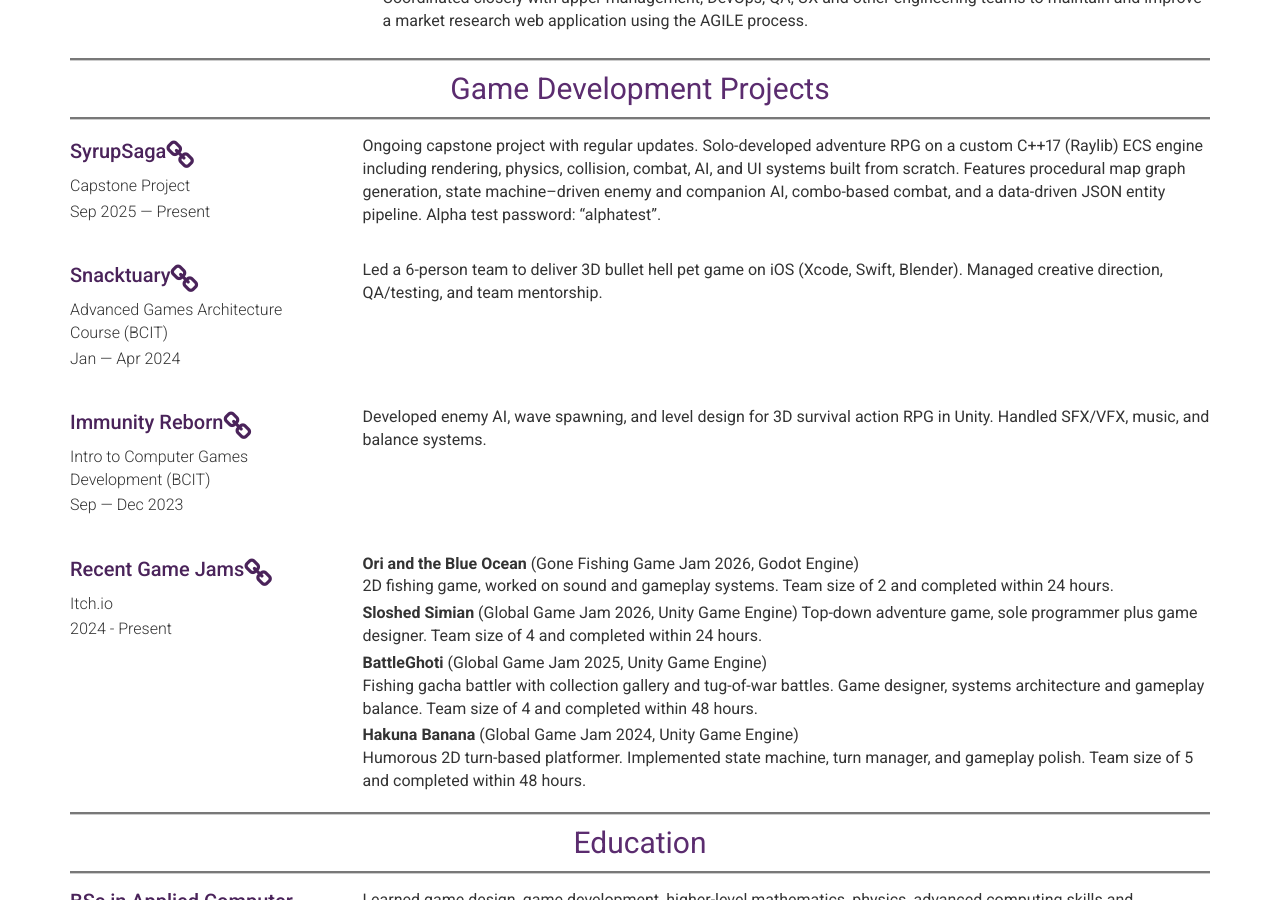
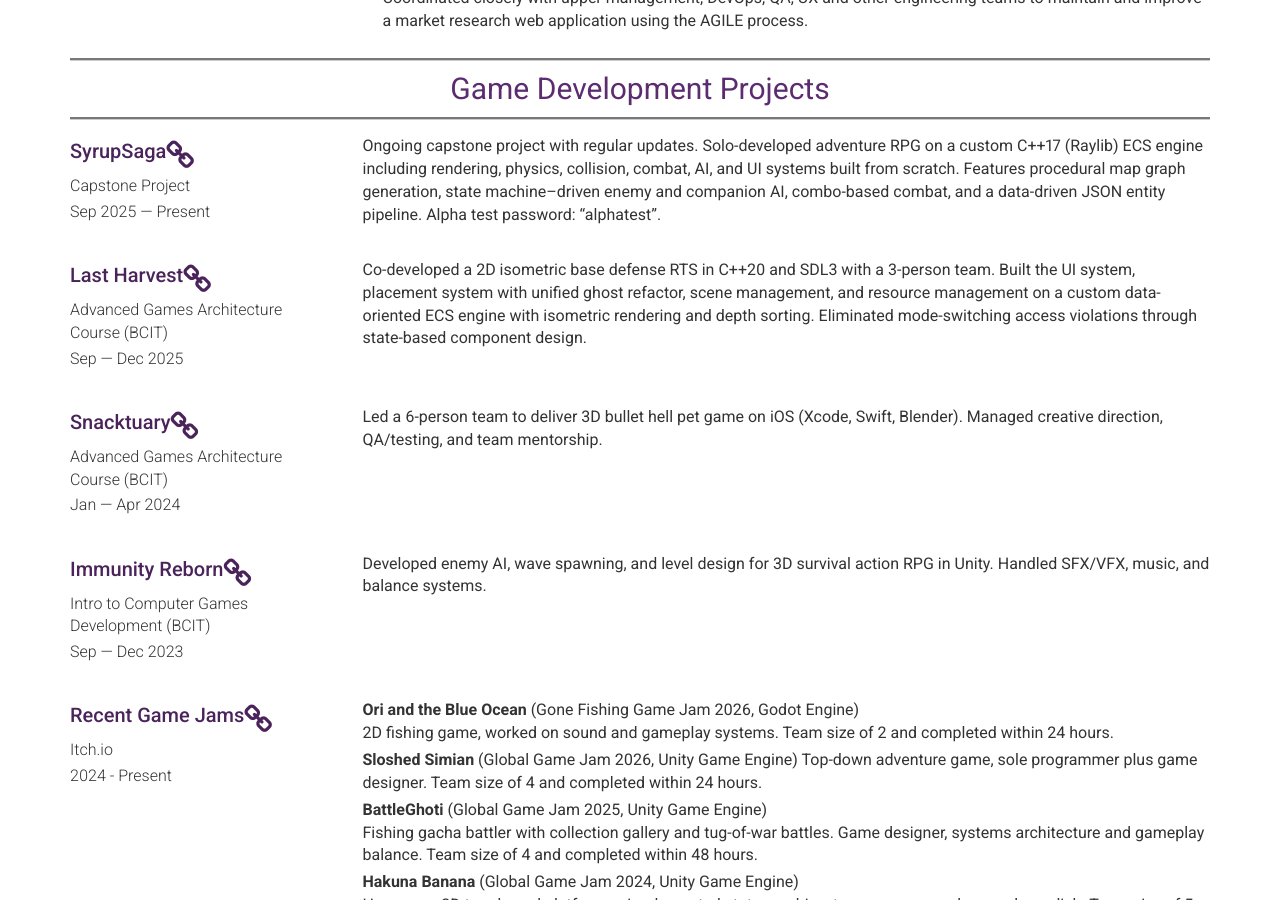
Before and after one commit to DelaineWTan/delainewtan.github.io, a Jekyll site: the page built from index.md, in a window 1280 px wide and 900 px high, scrolled down 841 px. Built offline with Jekyll 4.4.1, drawn with Linux system fonts in a browser that asks for light colours.

Commit message:
Add last harvest project.

```diff
--- a/_data/projects.yml
+++ b/_data/projects.yml
@@ -9,6 +9,19 @@
     combat, AI, and UI systems built from scratch. Features procedural map graph
     generation, state machine–driven enemy and companion AI, combo-based combat,
     and a data-driven JSON entity pipeline. Alpha test password: "alphatest".
+
+- layout: left
+  name: Last Harvest
+  dates: Sep — Dec 2025
+  company: Advanced Games Architecture Course (BCIT)
+  link: https://delainetan.itch.io/last-harvest
+  description: |
+    Co-developed a 2D isometric base defense RTS in C++20 and SDL3 with a 3-person team.
+    Built the UI system, placement system with unified ghost refactor, scene management,
+    and resource management on a custom data-oriented ECS engine with isometric rendering
+    and depth sorting. Eliminated mode-switching access violations through state-based
+    component design.
+
 - layout: left
   name: Snacktuary
   dates: Jan — Apr 2024
```
